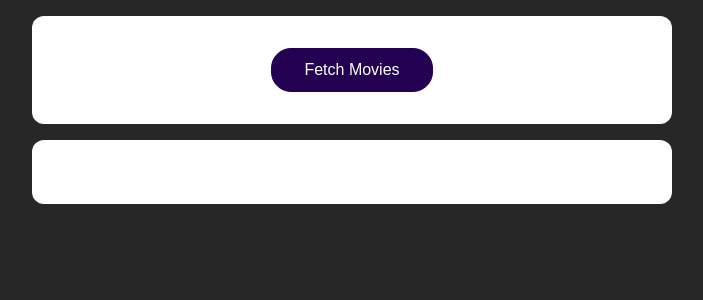
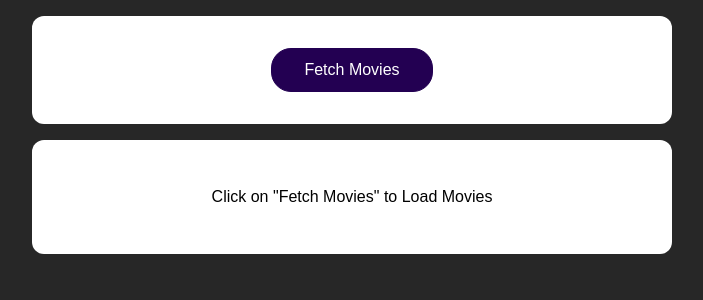
Before and after one commit to SaikiranUppulanche/practice-react-project, a React (Create React App) app: page / in a window 1280 px wide. Shown: the top 300 px of the page, without its empty margins (288-991 px from the left). Built offline with nearby package versions, Linux system fonts and the light colour scheme.

Commit message:
added loading feature

```diff
--- a/src/App.js
+++ b/src/App.js
@@ -5,9 +5,11 @@ import "./App.css";
 
 function App() {
   const [movies, setMovies] = useState([]);
+  const [loading, setLoading] = useState(false);
   async function fetchMoviesHandler() {
+    setLoading(true);
     const response = await fetch("https://swapi.dev/api/films");
-    if (!response.ok) return;
+
     const data = await response.json();
     const movieDetails = data.results.map((movieData) => {
       return {
@@ -19,6 +21,7 @@ function App() {
     });
 
     setMovies(movieDetails);
+    setLoading(false);
   }
 
   return (
@@ -27,7 +30,11 @@ function App() {
         <button onClick={fetchMoviesHandler}>Fetch Movies</button>
       </section>
       <section>
-        <MoviesList movies={movies} />
+        {loading && <h3>Loading Movies....</h3>}
+        {!loading && movies.length > 0 && <MoviesList movies={movies} />}
+        {!loading && !movies.length && (
+          <p>Click on "Fetch Movies" to Load Movies</p>
+        )}
       </section>
     </React.Fragment>
   );
```
